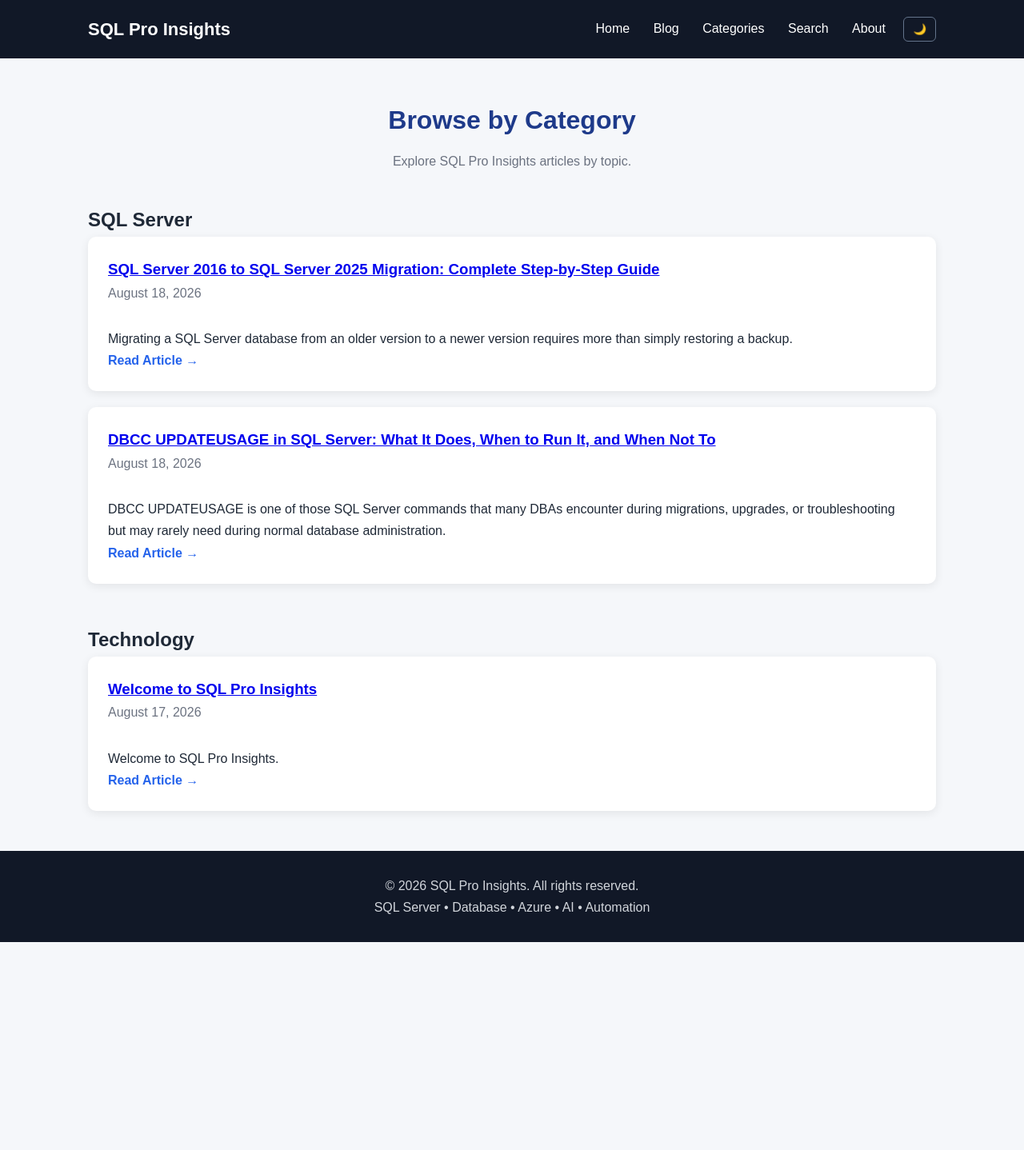
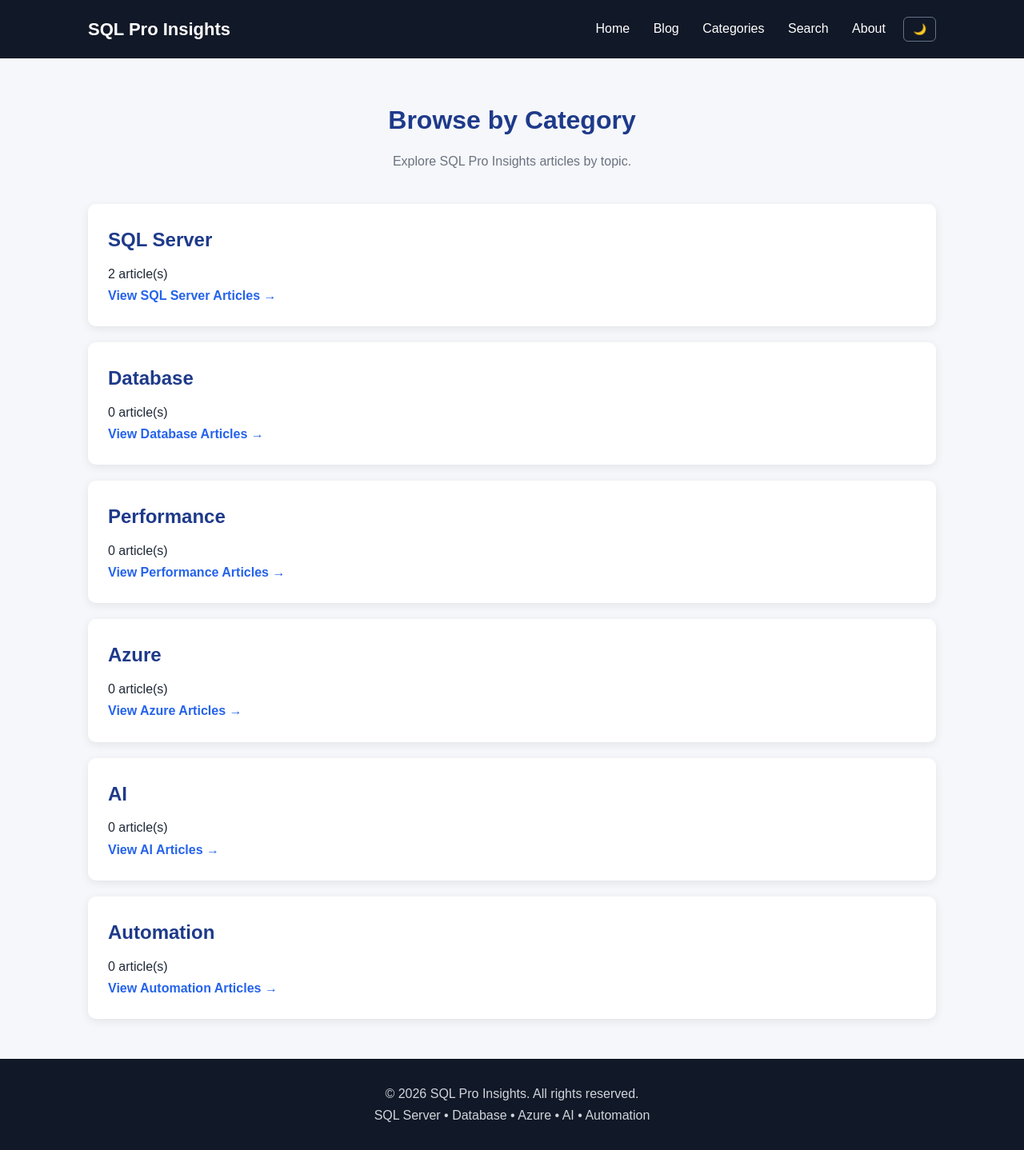
Before and after one commit to SQLProInsights/sqlproinsights.github.io, a Jekyll site: the page built from categories/index.html, in a window 1280 px wide. Shown: the whole page at 80% size. Built offline with Jekyll 4.4.1, drawn with Linux system fonts in a browser that asks for light colours; before the commit the page ends 1178 px from its top, so only the background shows below that.

Commit message:
Implement category directory with article links
Added a category directory with links and article counts for various categories.

```diff
--- a/categories/index.html
+++ b/categories/index.html
@@ -12,48 +12,109 @@ permalink: /categories/
         Explore SQL Pro Insights articles by topic.
     </p>
 
-    {% assign sorted_categories = site.categories | sort %}
+    <div class="category-directory">
 
-    {% for category in sorted_categories %}
-
-        {% assign category_name = category[0] %}
-        {% assign category_posts = category[1] %}
-
-        <section id="{{ category_name | slugify }}" style="margin-bottom: 50px;">
-
+        <div class="post-card">
             <h2>
-                {{ category_name }}
+                <a href="/categories/sql-server/">
+                    SQL Server
+                </a>
             </h2>
 
-            {% for post in category_posts %}
+            <p>
+                {{ site.categories["SQL Server"] | size }} article(s)
+            </p>
 
-                <article class="post-card">
+            <a class="read-more" href="/categories/sql-server/">
+                View SQL Server Articles →
+            </a>
+        </div>
 
-                    <h3>
-                        <a href="{{ post.url | relative_url }}">
-                            {{ post.title }}
-                        </a>
-                    </h3>
 
-                    <div class="post-meta">
-                        {{ post.date | date: "%B %d, %Y" }}
-                    </div>
+        <div class="post-card">
+            <h2>
+                <a href="/categories/database/">
+                    Database
+                </a>
+            </h2>
 
-                    <p>
-                        {{ post.excerpt | strip_html | truncatewords: 30 }}
-                    </p>
+            <p>
+                {{ site.categories["Database"] | size }} article(s)
+            </p>
 
-                    <a class="read-more"
-                       href="{{ post.url | relative_url }}">
-                        Read Article →
-                    </a>
+            <a class="read-more" href="/categories/database/">
+                View Database Articles →
+            </a>
+        </div>
 
-                </article>
 
-            {% endfor %}
+        <div class="post-card">
+            <h2>
+                <a href="/categories/performance/">
+                    Performance
+                </a>
+            </h2>
 
-        </section>
+            <p>
+                {{ site.categories["Performance"] | size }} article(s)
+            </p>
 
-    {% endfor %}
+            <a class="read-more" href="/categories/performance/">
+                View Performance Articles →
+            </a>
+        </div>
+
+
+        <div class="post-card">
+            <h2>
+                <a href="/categories/azure/">
+                    Azure
+                </a>
+            </h2>
+
+            <p>
+                {{ site.categories["Azure"] | size }} article(s)
+            </p>
+
+            <a class="read-more" href="/categories/azure/">
+                View Azure Articles →
+            </a>
+        </div>
+
+
+        <div class="post-card">
+            <h2>
+                <a href="/categories/ai/">
+                    AI
+                </a>
+            </h2>
+
+            <p>
+                {{ site.categories["AI"] | size }} article(s)
+            </p>
+
+            <a class="read-more" href="/categories/ai/">
+                View AI Articles →
+            </a>
+        </div>
+
+
+        <div class="post-card">
+            <h2>
+                <a href="/categories/automation/">
+                    Automation
+                </a>
+            </h2>
+
+            <p>
+                {{ site.categories["Automation"] | size }} article(s)
+            </p>
+
+            <a class="read-more" href="/categories/automation/">
+                View Automation Articles →
+            </a>
+        </div>
+
+    </div>
 
 </div>
```
